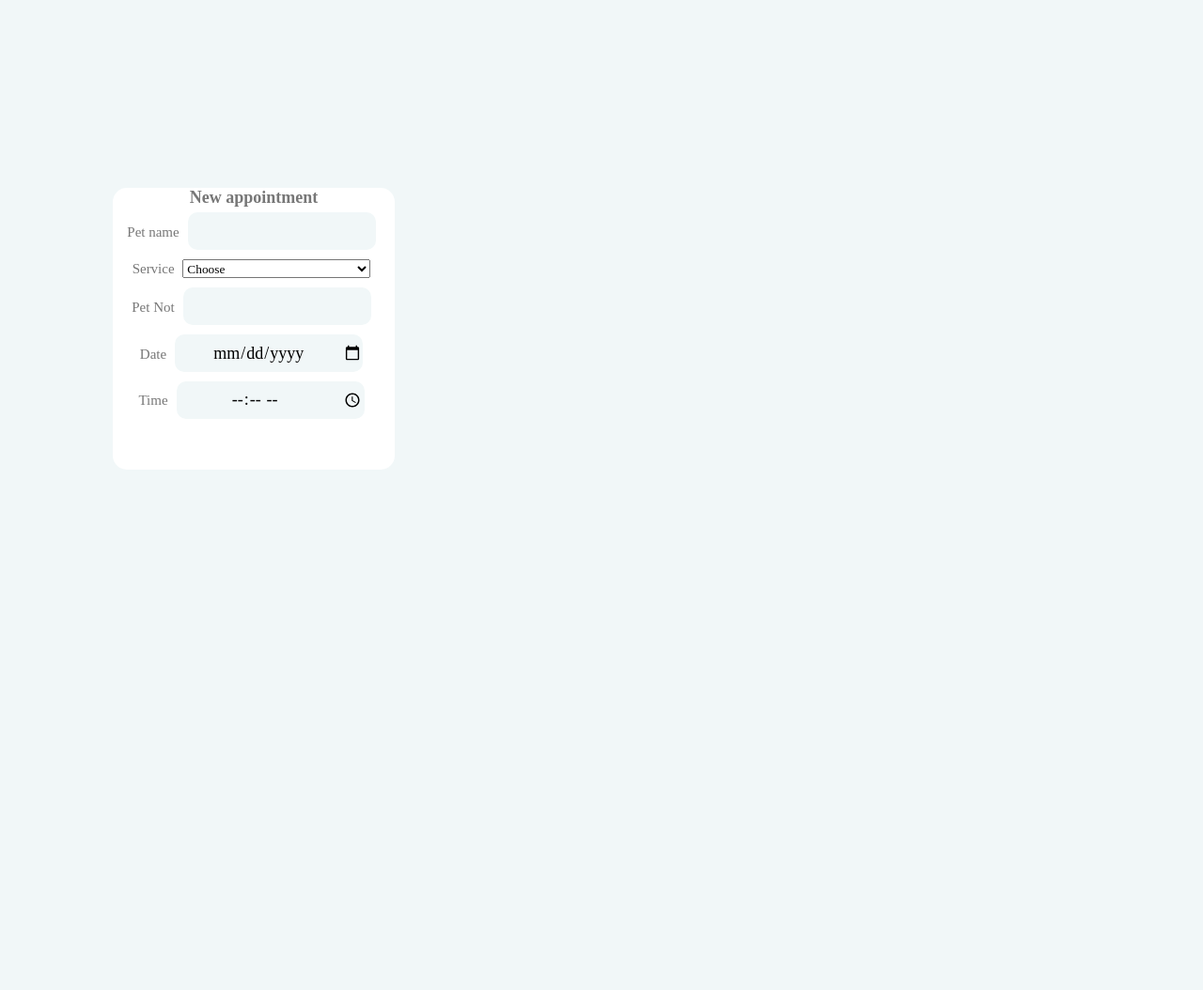
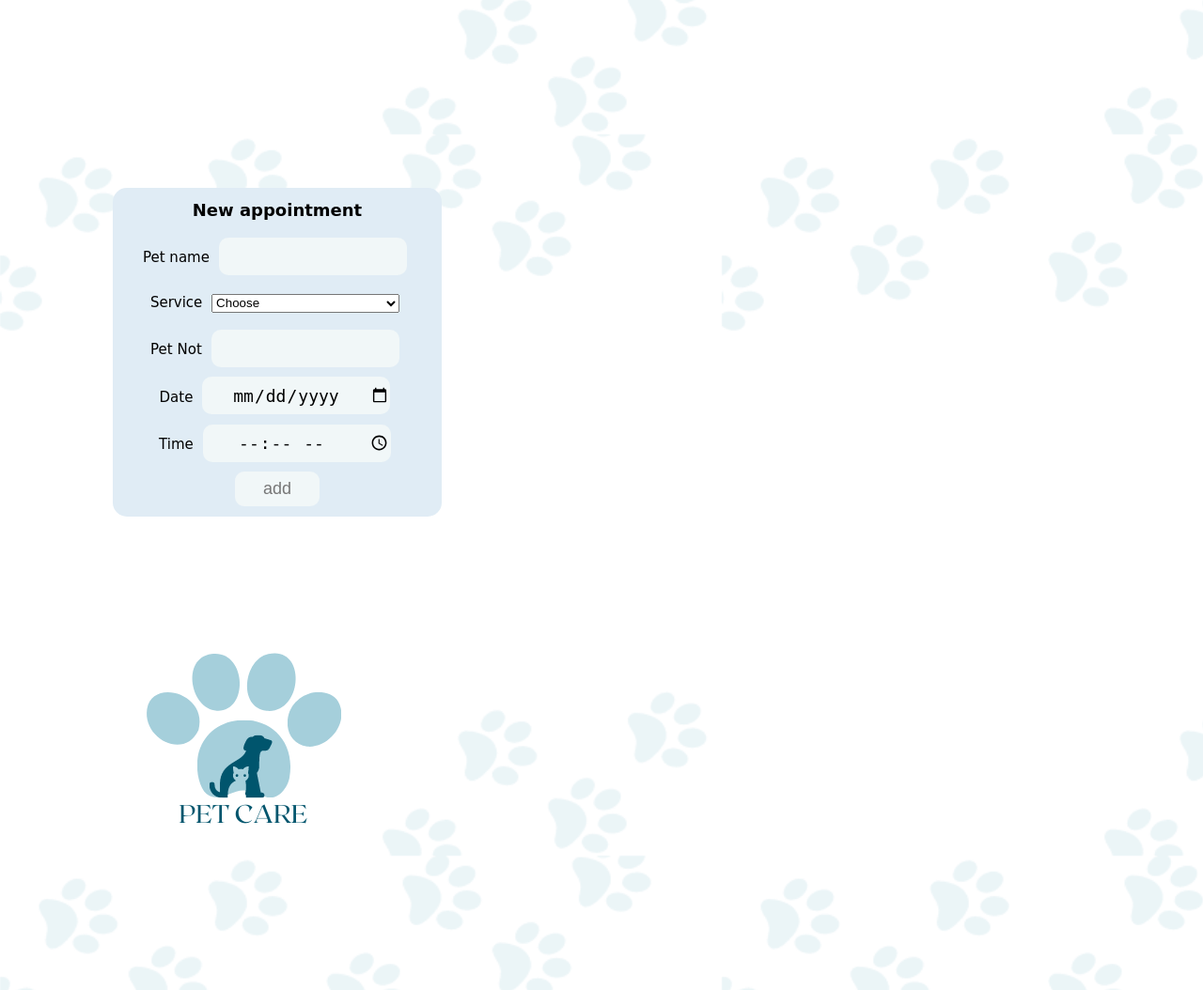
Before and after one commit to Alhanoufala/Pet-care, a PHP site: page /newAppointment.html in a window 1280 px wide. Shown: the whole page at 94% size. Before the commit the page ends 500 px from the top, so only its background shows below. Run offline with PHP 8.4, Linux system fonts and the light colour scheme.

Commit message:
new appointment

```diff
--- a/newAppointment.html
+++ b/newAppointment.html
@@ -48,7 +48,9 @@
 
 
                </div>
+               <button type="submit" >add</button>
             </div>
+            <img  src= "images/logo.png"  class = "logo" alt="logo of pet care">
 
 
 
--- a/styles/newApp.css
+++ b/styles/newApp.css
@@ -3,11 +3,11 @@
     margin: 0;
     padding: 0;
 
-        font-family: serif; /* Change your font family */
+
 
 }
 
-body{
+/*body{
     padding: 0;
     margin: 0;
     font-family: Arial, Helvetica, sans-serif;
@@ -15,23 +15,40 @@ body{
     color: rgb(119, 119, 119);
     padding-top: 25vh;
     text-align: left;
-}
+}*/
+body{
+    background-color: #91c3ca;
+    background: url('../images/petFootSteps.png') no-repeat center center fixed;
+    background-position: left;
+    background-repeat: repeat;
+    background-size: 60%;
+        padding: 0;
+        margin: 0;
+
+        text-align: left;
+        padding-top: 25vh;
+
+    }
 
 .container{
-    width: 300px;
-    height: 300px;
+    width: 350px;
+    height: 350px;
     display: flex;
     flex-direction: column;
     margin-left: 120px;
     align-items: center ;
-    background-color:rgb(255, 255, 255);
+    background-color:hsl(206, 53%, 92%);
     border-radius: 15px;
     padding: 25px 10x;
+    font-family:Cursive;
+      line-height: 300%;
+       text-align: left;
 
 
 }
 #n{
       font-size: 18px;
+
 
 }
 input{
```
